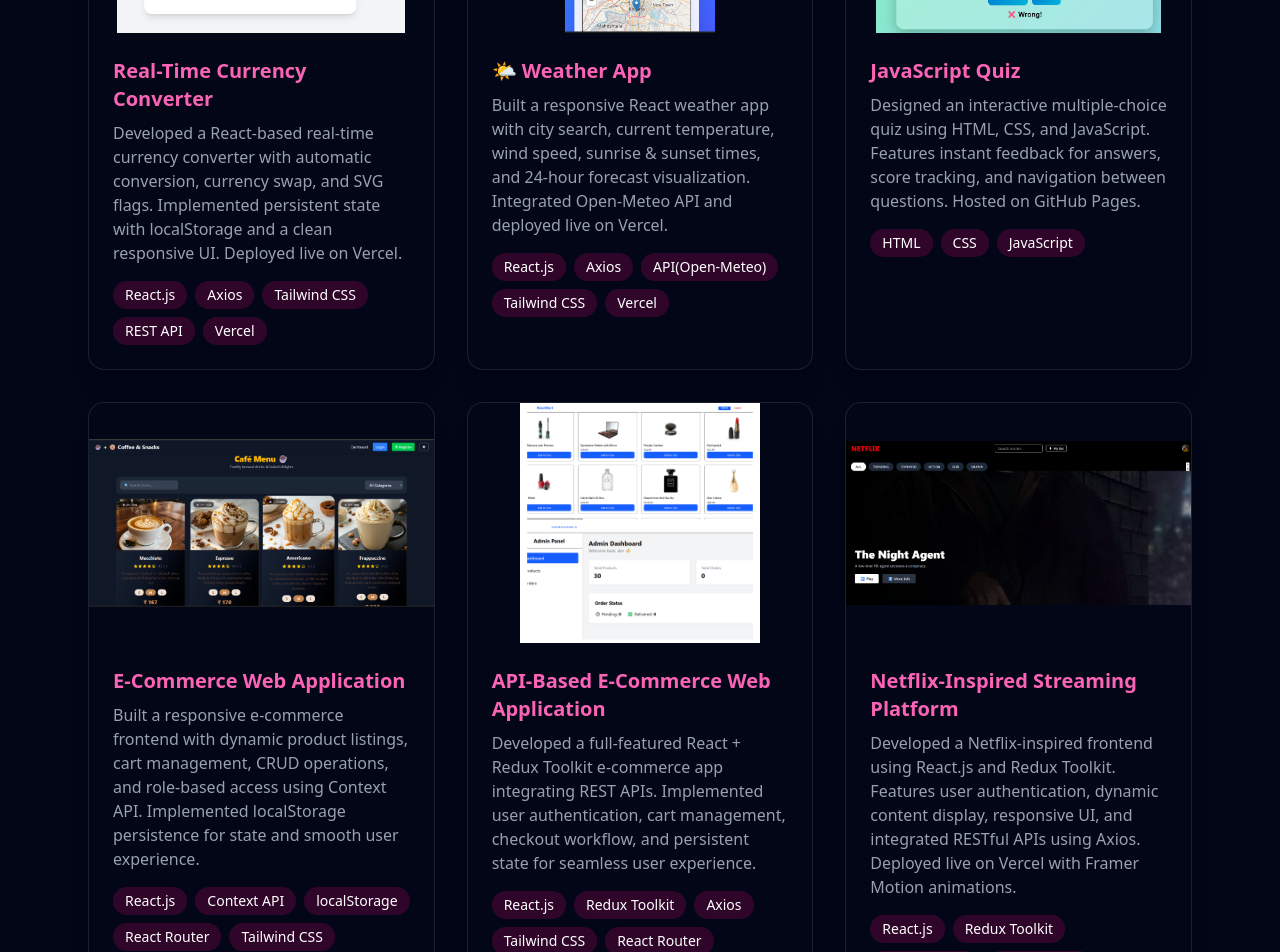
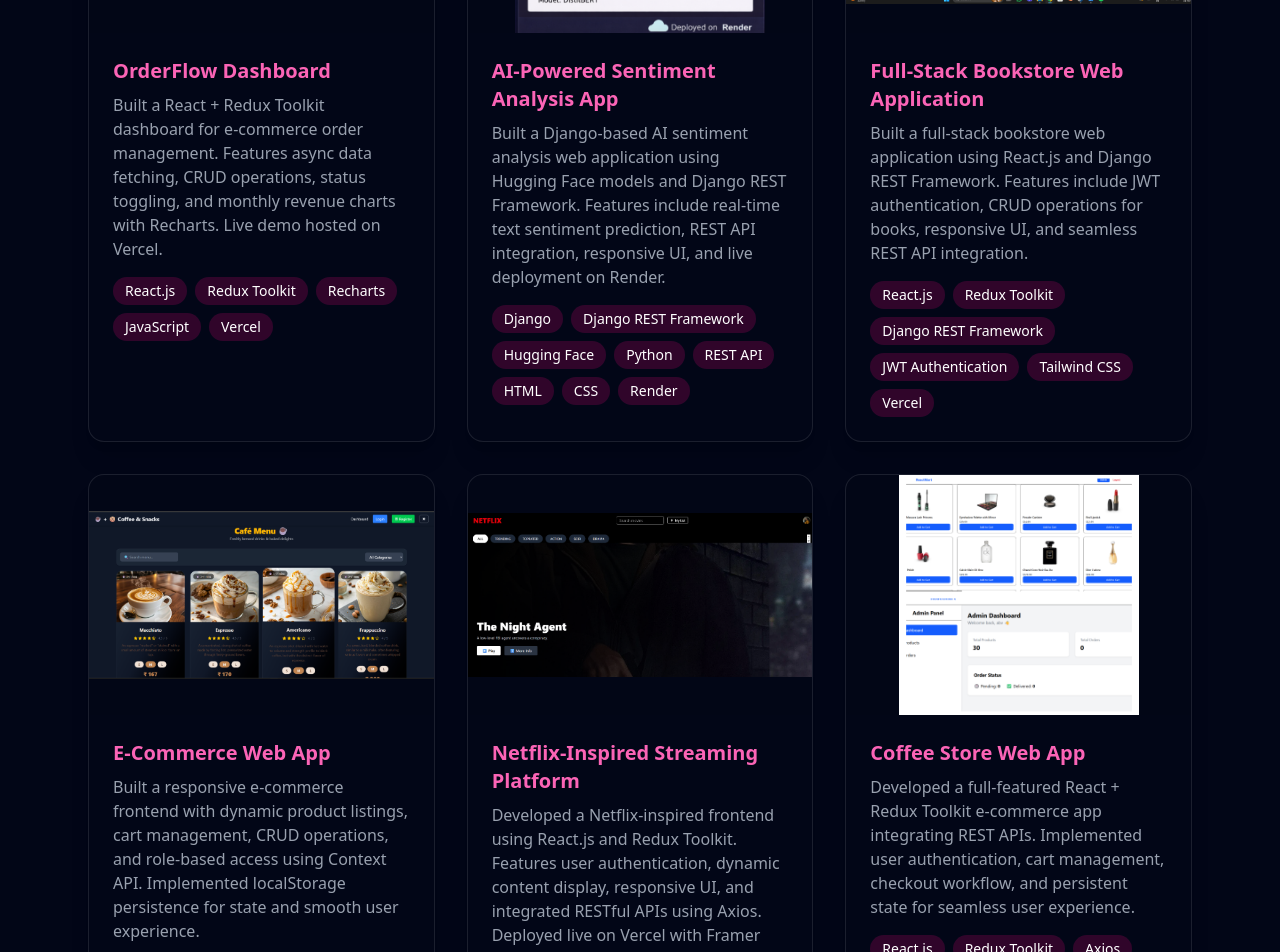
Before and after one commit to Arunimatechy/portfolio-project, a React (Vite) app: page / in a window 1280 px wide. Shown: the part 2540-3492 px from the top of the page. Built offline with nearby package versions, Linux system fonts and the light colour scheme.

Commit message:
Updated project titles and portfolio content

```diff
--- a/src/Components/Portfolio.jsx
+++ b/src/Components/Portfolio.jsx
@@ -35,36 +35,56 @@ import Apiecommerce from "../Images/Apiecommerce.png";
 import OrderFlowImage from "../Images/OrderFlowImage.png";
 import Netflix from "../Images/Netflix.png";
 import Bookstore from "../Images/Bookstore.png";
+import SentimentAnalysis from "../Images/SentimentAnalysis.png";
 const projects = [
+
+
    {
-    title: "Real-Time Currency Converter",
-    image: Currency,
+    title: "OrderFlow Dashboard",
+    image: OrderFlowImage,
     description:
-      "Developed a React-based real-time currency converter with automatic conversion, currency swap, and SVG flags. Implemented persistent state with localStorage and a clean responsive UI. Deployed live on Vercel.",
-    tech: ["React.js", "Axios", "Tailwind CSS", "REST API", "Vercel"],
-    github: "https://github.com/Arunimatechy/currency_converter",
-    live: "https://currency-converter-chi-ashen.vercel.app/",
+      "Built a React + Redux Toolkit dashboard for e-commerce order management. Features async data fetching, CRUD operations, status toggling, and monthly revenue charts with Recharts. Live demo hosted on Vercel.",
+    tech: ["React.js", "Redux Toolkit", "Recharts", "JavaScript", "Vercel"],
+    github: "https://github.com/Arunimatechy/OrderFlowDashboard",
+    live: "https://order-flow-dashboard-mauve.vercel.app/",
   },
 {
-    title: "🌤 Weather App",
-    image: Weather,
+  title: "AI-Powered Sentiment Analysis App",
+  image: SentimentAnalysis,
   description:
-      "Built a responsive React weather app with city search, current temperature, wind speed, sunrise & sunset times, and 24-hour forecast visualization. Integrated Open-Meteo API and deployed live on Vercel.",
-    tech: ["React.js", "Axios", "API(Open-Meteo)", "Tailwind CSS", "Vercel"],
-    github: "https://github.com/Arunimatechy/weatherreact",
-    live: "https://weatherreact-flame.vercel.app/",
+    "Built a Django-based AI sentiment analysis web application using Hugging Face models and Django REST Framework. Features include real-time text sentiment prediction, REST API integration, responsive UI, and live deployment on Render.",
+  tech: [
+    "Django",
+    "Django REST Framework",
+    "Hugging Face",
+    "Python",
+    "REST API",
+    "HTML",
+    "CSS",
+    "Render",
+  ],
+  github: "https://github.com/Arunimatechy/sentiment_analysis",
+  live: "https://sentiment-analysis-ve9z.onrender.com/",
 },
   {
-    title: "JavaScript Quiz",
-    image: Quiz,
+  title: " Full-Stack Bookstore Web Application",
+  image: Bookstore,
   description:
-      "Designed an interactive multiple-choice quiz using HTML, CSS, and JavaScript. Features instant feedback for answers, score tracking, and navigation between questions. Hosted on GitHub Pages.",
-    tech: ["HTML", "CSS", "JavaScript"],
-    github: "https://github.com/Arunimatechy/QUIZAPP",
-    live: "https://arunimatechy.github.io/QUIZAPP/",
+
+"Built a full-stack bookstore web application using React.js and Django REST Framework. Features include JWT authentication, CRUD operations for books, responsive UI, and seamless REST API integration.",
+  tech: [
+    "React.js",
+    "Redux Toolkit",
+    "Django REST Framework",
+    "JWT Authentication",
+    "Tailwind CSS",
+    "Vercel",
+  ],
+  github: "https://github.com/Arunimatechy/mainbookstoreproject",
+  live: "https://mainbookstoreproject-pcqq-jvais7sij-arunimas-projects-140d0a2a.vercel.app/",
 },
 {
-    title: "E-Commerce Web Application",
+    title: "E-Commerce Web App",
     image: Ecommerce,
     description:
       "Built a responsive e-commerce frontend with dynamic product listings, cart management, CRUD operations, and role-based access using Context API. Implemented localStorage persistence for state and smooth user experience.",
@@ -79,15 +99,6 @@ const projects = [
     ],
     github: "https://github.com/Arunimatechy/fakestoreapiredux",
     live: "https://reactcoffeeproject.vercel.app/",
-  },
-  {
-    title: "API-Based E-Commerce Web Application",
-    image: Apiecommerce,
-    description:
-      "Developed a full-featured React + Redux Toolkit e-commerce app integrating REST APIs. Implemented user authentication, cart management, checkout workflow, and persistent state for seamless user experience.",
-    tech: ["React.js", "Redux Toolkit", "Axios", "Tailwind CSS", "React Router"],
-    github: "https://github.com/Arunimatechy/REACTCOFFEEPROJECT",
-    live: "https://fakestoreapiredux.vercel.app/",
   },
   {
     title: "Netflix-Inspired Streaming Platform",
@@ -106,30 +117,46 @@ const projects = [
     live: "https://netflix-project-ashy.vercel.app/",
   },
   {
-    title: "OrderFlow Dashboard",
-    image: OrderFlowImage,
+    title: "Coffee Store Web App",
+    image: Apiecommerce,
     description:
-      "Built a React + Redux Toolkit dashboard for e-commerce order management. Features async data fetching, CRUD operations, status toggling, and monthly revenue charts with Recharts. Live demo hosted on Vercel.",
-    tech: ["React.js", "Redux Toolkit", "Recharts", "JavaScript", "Vercel"],
-    github: "https://github.com/Arunimatechy/OrderFlowDashboard",
-    live: "https://order-flow-dashboard-mauve.vercel.app/",
+      "Developed a full-featured React + Redux Toolkit e-commerce app integrating REST APIs. Implemented user authentication, cart management, checkout workflow, and persistent state for seamless user experience.",
+    tech: ["React.js", "Redux Toolkit", "Axios", "Tailwind CSS", "React Router"],
+    github: "https://github.com/Arunimatechy/REACTCOFFEEPROJECT",
+    live: "https://fakestoreapiredux.vercel.app/",
   },
   {
-  title: "📚 Bookstore Web Application",
-  image: Bookstore,
+    title: " Currency Converter",
+    image: Currency,
     description:
-    "Full-stack bookstore web application built using React and Django REST Framework. Features include user authentication, CRUD operations for books, and responsive UI with seamless API integration.",
-  tech: [
-    "React.js",
-    "Redux Toolkit",
-    "Django REST Framework",
-    "JWT Authentication",
-    "Tailwind CSS",
-    "Vercel",
-  ],
-  github: "https://github.com/Arunimatechy/mainbookstoreproject",
-  live: "https://mainbookstoreproject-pcqq-jvais7sij-arunimas-projects-140d0a2a.vercel.app/",
+      "Developed a React-based real-time currency converter with automatic conversion, currency swap, and SVG flags. Implemented persistent state with localStorage and a clean responsive UI. Deployed live on Vercel.",
+    tech: ["React.js", "Axios", "Tailwind CSS", "REST API", "Vercel"],
+    github: "https://github.com/Arunimatechy/currency_converter",
+    live: "https://currency-converter-chi-ashen.vercel.app/",
   },
+  {
+    title: "Weather App",
+    image: Weather,
+    description:
+      "Built a responsive React weather app with city search, current temperature, wind speed, sunrise & sunset times, and 24-hour forecast visualization. Integrated Open-Meteo API and deployed live on Vercel.",
+    tech: ["React.js", "Axios", "API(Open-Meteo)", "Tailwind CSS", "Vercel"],
+    github: "https://github.com/Arunimatechy/weatherreact",
+    live: "https://weatherreact-flame.vercel.app/",
+  },
+  {
+    title: "JavaScript Quiz",
+    image: Quiz,
+    description:
+      "Designed an interactive multiple-choice quiz using HTML, CSS, and JavaScript. Features instant feedback for answers, score tracking, and navigation between questions. Hosted on GitHub Pages.",
+    tech: ["HTML", "CSS", "JavaScript"],
+    github: "https://github.com/Arunimatechy/QUIZAPP",
+    live: "https://arunimatechy.github.io/QUIZAPP/",
+  },
+
+
+
+
+
 
 
 ];
@@ -364,7 +391,7 @@ export default function Portfolio() {
                 href="mailto:arunima@example.com"
                 className="hover:text-pink-400 transition"
               >
-                arunima@example.com
+              sarunima225@gmail.com
               </a>
             </p>
 
```
Also changed, not shown: src/Images/SentimentAnalysis.png (added). Lines whose indentation alone changed are shown as unchanged.
